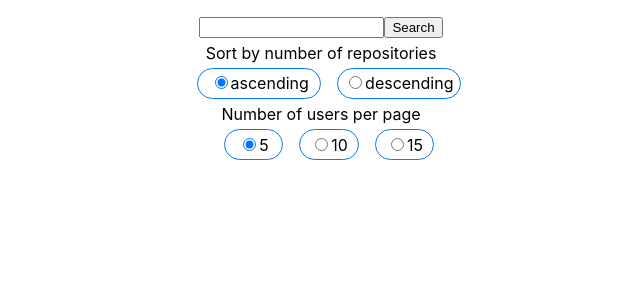
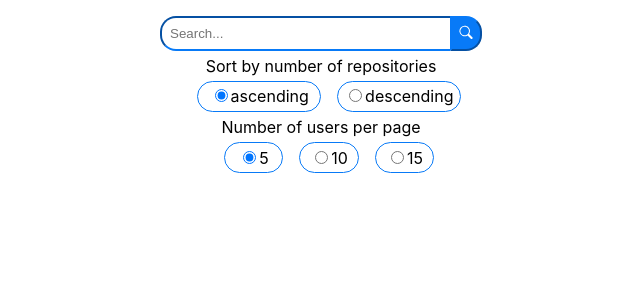
Before and after one commit to reginagiz/users-list, a React (Create React App) app: page / in a window 1280 px wide. Shown: the top 300 px of the page, without its empty margins (319-959 px from the left). Built offline with nearby package versions, Linux system fonts and the light colour scheme; the HTML template or start-up script is replaced by a standard one.

Commit message:
add classes for styling

```diff
--- a/src/components/SearchInput.tsx
+++ b/src/components/SearchInput.tsx
@@ -1,4 +1,5 @@
 import React from "react";
+import s from "./HomePage.module.css";
 
 interface InputItemsProps {
   inputValue: string;
@@ -22,11 +23,19 @@ const SearchInput: React.FC<InputItemsProps> = ({
   };
 
   return (
-    <div>
-      <input value={inputValue} name="login" onChange={handleInputChange} />
-      <button type="submit" onClick={handleButtonClick}>
-        Search
-      </button>
+    <div className={s.search_component}>
+      <input
+        value={inputValue}
+        name="login"
+        onChange={handleInputChange}
+        className={s.search_input}
+        placeholder="Search..."
+      />
+      <button
+        type="submit"
+        onClick={handleButtonClick}
+        className={s.search_button}
+      ></button>
     </div>
   );
 };
```
